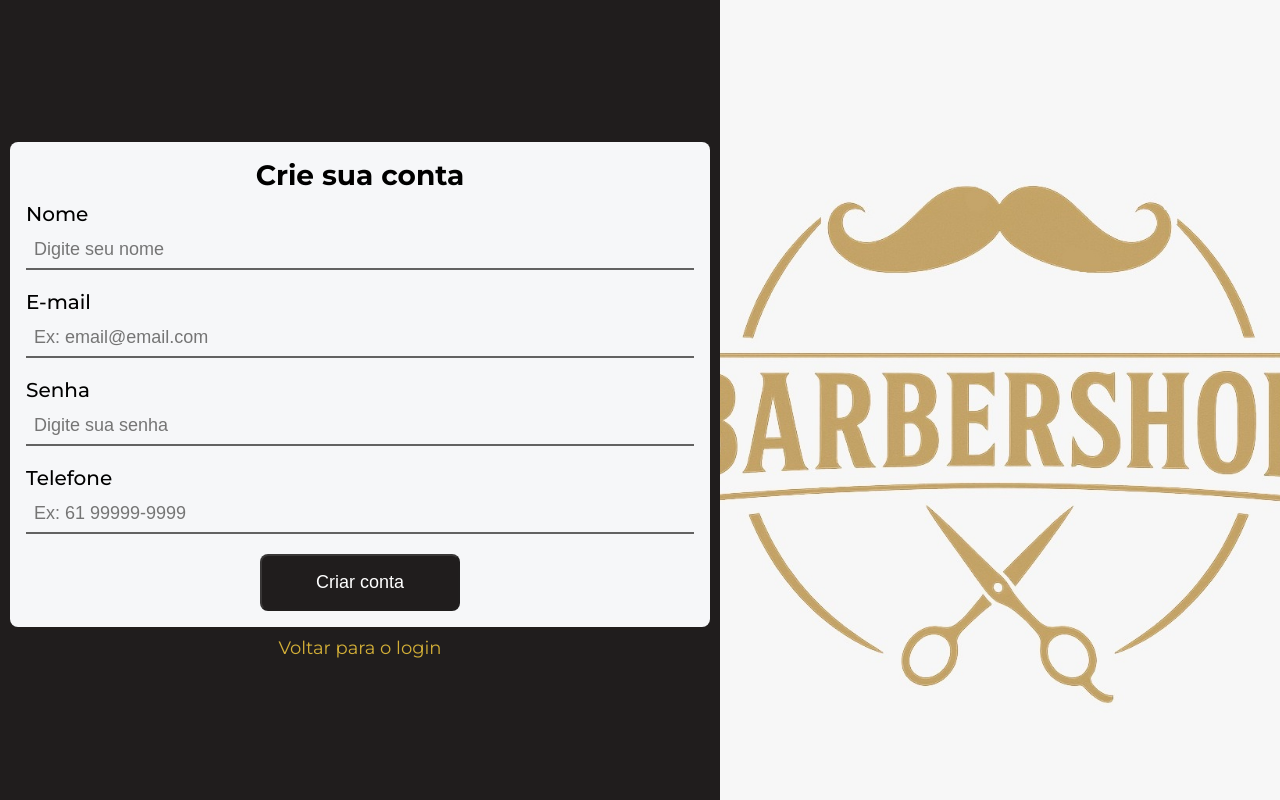
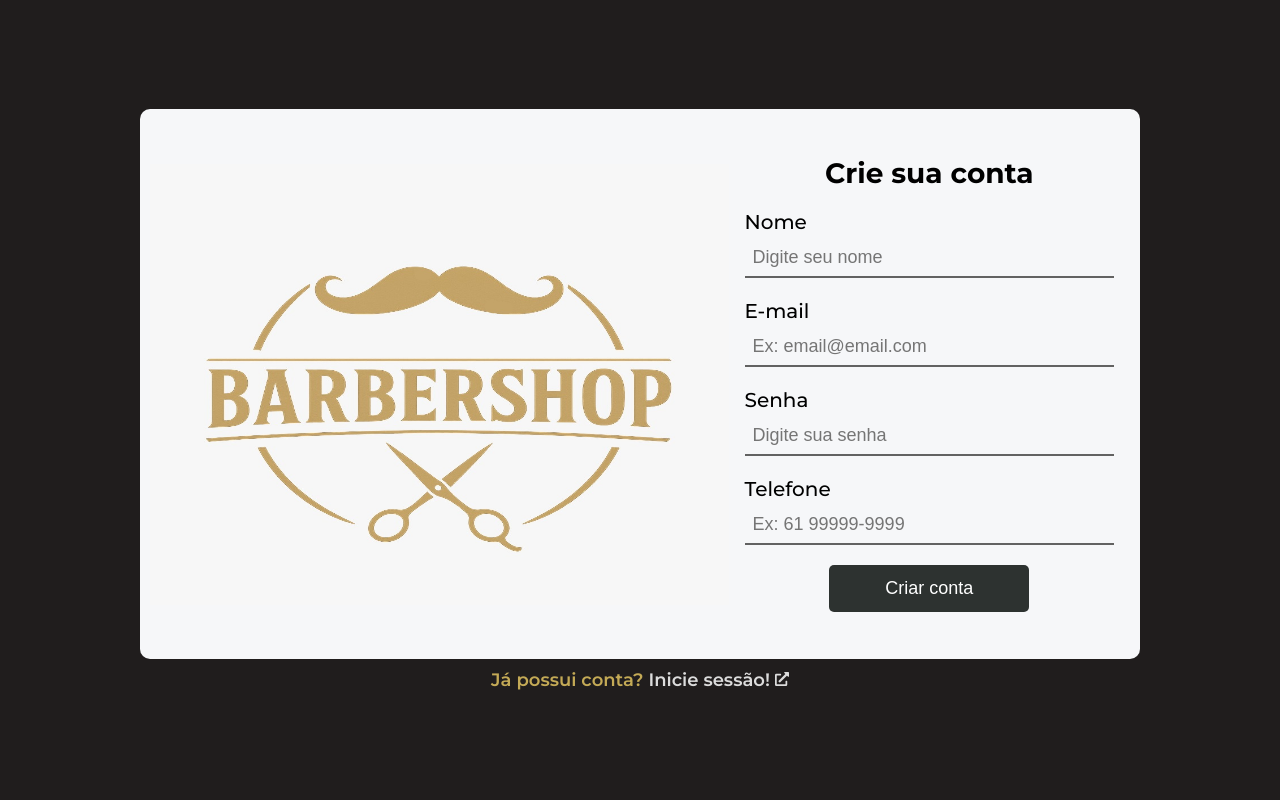
Before and after one commit to EduardoAugustoFReis/TCC-FrontEnd, a React (Vite) app: page /signup in a window 1280 px wide. Built offline with nearby package versions, Linux system fonts and the light colour scheme.

Commit message:
estilização da página de registro

```diff
--- a/src/pages/Login/index.tsx
+++ b/src/pages/Login/index.tsx
@@ -1,5 +1,4 @@
 import {
-  // Background,
   FormLogin,
   ImageDiv,
   LoginContainer,
@@ -67,8 +66,7 @@ const Login = () => {
             <img src={moustacheImg} alt="" />
           </MoustacheDiv>
       </WrapperLogin>
-        <Link to="/signup">Não tem uma conta? Crie agora!</Link>
-      {/* <Background /> */}
+      <span>Não possui conta? <Link to="/signup">Crie agora!</Link></span>
     </LoginContainer>
   );
 };
--- a/src/pages/Login/styles.ts
+++ b/src/pages/Login/styles.ts
@@ -1,6 +1,5 @@
 import styled from "styled-components";
 import { breakpoints } from "../../styles/breakpoints";
-import backgroundImg from "../../assets/image/logo.jpg";
 
 export const LoginContainer = styled.div`
   height: 100vh;
@@ -11,6 +10,18 @@ export const LoginContainer = styled.div`
   padding: 1rem;
 
   a {
+    font-size: 1.8rem;
+    margin-top: 1rem;
+    text-align: center;
+    color: ${({ theme }) => theme.colors.link};
+    font-weight: 600;
+  }
+
+  a:hover{
+    text-decoration: underline;
+  }
+
+  span{
     font-size: 1.8rem;
     margin-top: 1rem;
     text-align: center;
@@ -28,7 +39,7 @@ export const LoginContainer = styled.div`
     justify-content: center;
     gap: 1rem;
 
-    a {
+    a, span {
       font-size: 1.6rem;
     }
 
@@ -109,16 +120,6 @@ export const FormLogin = styled.form`
   }
 `;
 
-export const Background = styled.div`
-  flex: 1;
-  background: url(${backgroundImg}) no-repeat center center;
-  background-size: cover;
-
-  @media (max-width: ${breakpoints.mobile}) {
-    display: none;
-  }
-`;
-
 export const ImageDiv = styled.div`
   display: flex;
   height: 90%;
--- a/src/pages/SignUp/index.tsx
+++ b/src/pages/SignUp/index.tsx
@@ -1,13 +1,17 @@
 import React, { useState } from "react";
 import {
-  Background,
   SignUpContainer,
   SignUpForm,
   WrapperLoginAndLink,
+  ImageDiv,
+  MoustacheDiv
 } from "./styles";
 import Input from "../../components/Input";
 import { Link, useNavigate } from "react-router-dom";
 import { api } from "../../services/api";
+import backgroundImg from "../../assets/image/logo.jpg";
+import moustacheImg from "../../../public/logo-bigode-preto-trasparente.png"
+import { FaExternalLinkAlt } from "react-icons/fa";
 
 interface ISignUpResponse {
   id: number;
@@ -66,6 +70,7 @@ const SignUp = () => {
 
   return (
     <SignUpContainer>
+      <h2>Barbearia Virtual</h2>
       <WrapperLoginAndLink>
         <SignUpForm onSubmit={handleSubmit}>
           <h2>Crie sua conta</h2>
@@ -108,9 +113,14 @@ const SignUp = () => {
             Criar conta
           </button>
         </SignUpForm>
-        <Link to="/">Voltar para o login</Link>
+        <ImageDiv>
+            <img src={backgroundImg} alt="" />
+          </ImageDiv>
+          <MoustacheDiv>
+            <img src={moustacheImg} alt="" />
+          </MoustacheDiv>
       </WrapperLoginAndLink>
-      <Background />
+      <span>Já possui conta? <Link to="/">Inicie sessão! <FaExternalLinkAlt/></Link></span>
     </SignUpContainer>
   );
 };
--- a/src/pages/SignUp/styles.ts
+++ b/src/pages/SignUp/styles.ts
@@ -1,44 +1,77 @@
 import styled from "styled-components";
 import { breakpoints } from "../../styles/breakpoints";
-import backgroundImg from "../../assets/image/logo.jpg";
-
 
 export const SignUpContainer = styled.div`
   height: 100vh;
   display: flex;
-  align-items: stretch;
-  gap: 1rem;
-  background-color: ${({ theme }) => theme.colors.jetBlack};
+  flex-direction: column;
+  justify-content: center;
+  align-items: center;
+  padding: 1rem;
 
   a {
     font-size: 1.8rem;
     margin-top: 1rem;
     text-align: center;
-    color: ${({ theme }) => theme.colors.gold};
+    color: ${({ theme }) => theme.colors.link};
+    font-weight: 600;
+    >svg{
+      font-size: 1.4rem;
+    }
+  }
+
+  a:hover{
+    text-decoration: underline;
+  }
+
+  span{
+    font-size: 1.8rem;
+    margin-top: 1rem;
+    text-align: center;
+    color: ${({ theme }) => theme.colors.lightGold};
+    font-weight: 600;
+  }
+
+  >h2 {
+    display: none;
   }
 
   @media (max-width: ${breakpoints.mobile}) {
-   flex-direction: column;
+    flex-direction: column;
     align-items: center;
     justify-content: center;
     gap: 1rem;
 
-    a {
+    a, span {
       font-size: 1.6rem;
+      >svg{
+        font-size: 1.2rem;
+      }
     }
 
+    >h2 {
+      color:  ${({ theme }) => theme.colors.lightGold};
+      font-size: 2.4rem;
+      margin-bottom: 0rem;
+      display: flex;
+    }
   }
 `;
 
 export const WrapperLoginAndLink = styled.div`
   display: flex;
-  flex-direction: column;
+  flex-direction: row-reverse;
   justify-content: center;
   align-items: center;
-  margin-left: 1rem;
+  padding: 3rem 1rem;
+  max-height: 55rem;
+  background-color: ${({ theme }) => theme.colors.whitePosca};
+  max-width: 100rem;
+  border-radius: 10px;
 
   @media (max-width: ${breakpoints.mobile}) {
     margin-left: 0rem;
+    flex-direction: column-reverse;
   }
 `;
 
@@ -46,24 +79,33 @@ export const SignUpForm = styled.form`
   display: flex;
   flex-direction: column;
   padding: 1.6rem;
-  width: 70rem;
-  background-color: ${({ theme }) => theme.colors.whitePosca};
+  width: 70%;
+  height: 100%;
+  justify-content: space-evenly;
   border-radius: 0.8rem;
 
   h2 {
     text-align: center;
     font-size: 2.8rem;
+    margin-bottom: 1rem;
   }
 
   button {
     margin: 0 auto;
     margin-top: 1rem;
-    padding: 1.6rem;
+    padding: 1.3rem;
+    outline: none;
+    border: none;
     font-size: 1.8rem;
     width: 20rem;
-    border-radius: 0.8rem;
+    border-radius: 0.5rem;
     color: ${({ theme }) => theme.colors.white};
-    background-color: ${({ theme }) => theme.colors.jetBlack};
+    background-color: ${({ theme }) => theme.colors.greySico};
+    transition: .2s;
+  }
+
+  button:hover {
+    background-color: ${({ theme }) => theme.colors.darkJetBlack};
   }
 
   @media (max-width: ${breakpoints.mobile}) {
@@ -82,12 +124,27 @@ export const SignUpForm = styled.form`
   }
 `;
 
-export const Background = styled.div`
-  flex: 1;
-  background: url(${backgroundImg}) no-repeat center center;
-  background-size: cover;
+export const ImageDiv = styled.div`
+  display: flex;
+  height: 90%;
+    img{
+      width: 100%;
+    }
+    @media (max-width: ${breakpoints.mobile}) {
+      display: none;
+    }
+    @media (max-width: ${breakpoints.tablet}) {
+      height: 60%;
+    }
+`;
 
-  @media (max-width: ${breakpoints.mobile}) {
-    display: none;
-  }
+export const MoustacheDiv = styled.div`
+  display: none;
+  height: 20%;
+    img{
+      width: 100%;
+    }
+    @media (max-width: ${breakpoints.mobile}) {
+      display: flex;
+    }
 `;
--- a/src/styles/theme.ts
+++ b/src/styles/theme.ts
@@ -1,5 +1,6 @@
 export const theme = {
   colors: {
+    link: "#DCDCDC",
     gold: "#D3AF37",
     darkgold: "#6c550aff",
     lightGold: "#c4aa56ff",
```
